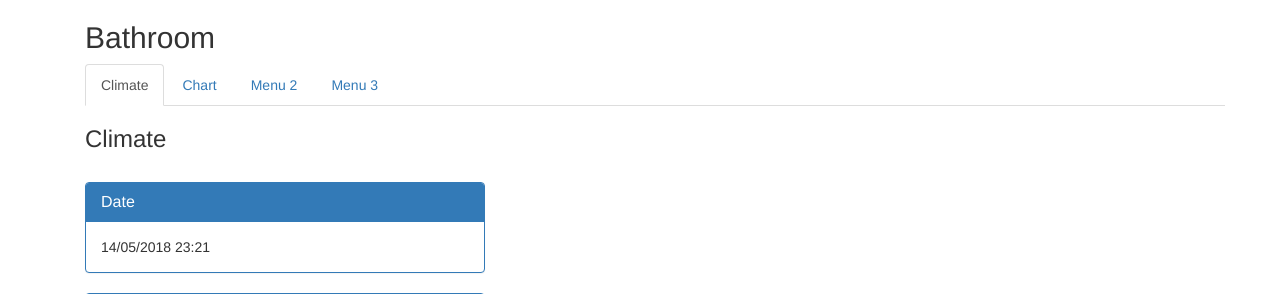
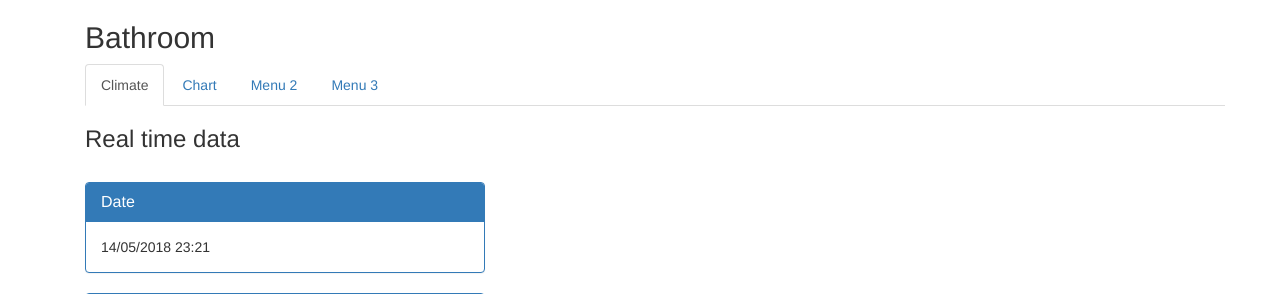
Before and after one commit to Ninjamannn/smart_home, a Django app: page /bathroom/ in a window 1280 px wide. Shown: the part 56-350 px from the top of the page. Run offline with Django 3.2, Linux system fonts and the light colour scheme; a user stored in the database is signed in; data comes from the database, SQL or seed files in the repository; data that the repository does not hold is empty; parts of the project's set-up code (start-up, migrations or seed data) failed here and were passed over; some libraries are stand-ins or nearby versions.

```diff
--- a/iot/templates/iot/bathroom.html
+++ b/iot/templates/iot/bathroom.html
@@ -29,7 +29,7 @@
 
       <div class="tab-content">
         <div id="home" class="tab-pane fade in active">
-          <h3>Climate</h3>
+          <h3>Real time data</h3>
           <p>{% include 'iot/climate.html' %}</p>
         </div>
         <div id="menu1" class="tab-pane fade">
```
Also changed, not shown: iot/templates/iot/charts.html (added).
